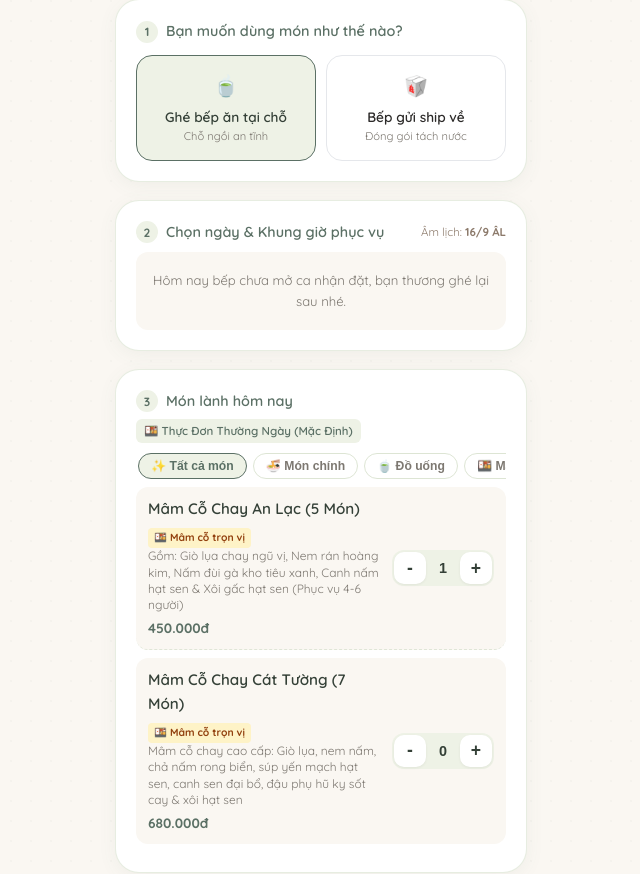
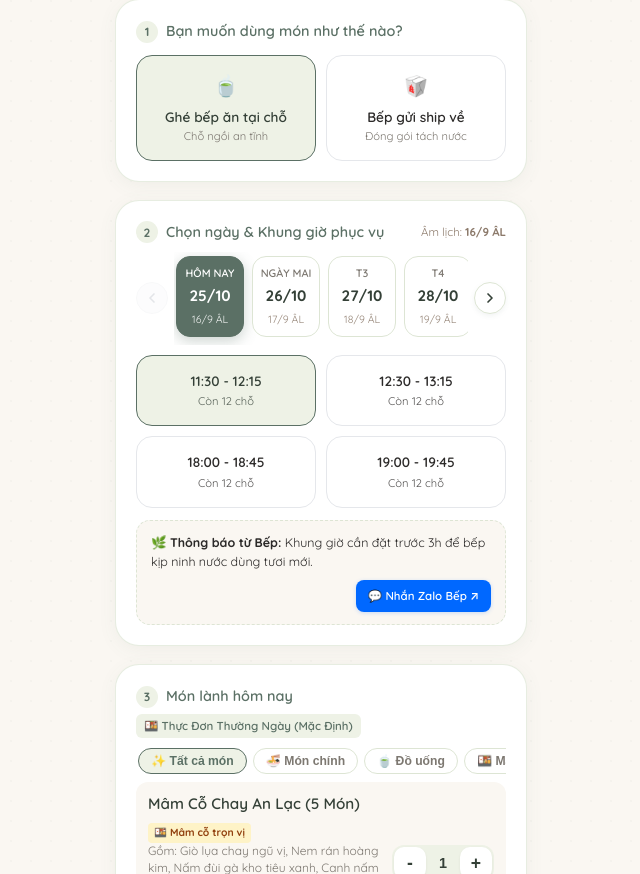
Before and after one commit to quantum-bluesky/veganfoodshop, a PHP site: page / in a window 1280 px wide. Shown: the part 529-1403 px from the top of the page, without its empty margins (319-959 px from the left). Run offline with PHP 8.4, Linux system fonts and the light colour scheme.

Commit message:
Issue #33: Noi rong lich dat cac ngay tiep theo va them slide thanh truot ngang chon ngay

```diff
--- a/assets/css/style.css
+++ b/assets/css/style.css
@@ -327,19 +327,82 @@ body {
     background: #FAF7F2;
 }
 
-/* Thanh Lịch Ngang (Horizontal Date Strip) */
+/* ====================================================================
+   ISSUE #33: Slide Thanh Trượt Ngang Chọn Ngày (Horizontal Date Slider)
+   ==================================================================== */
+.date-slider-wrapper {
+    position: relative;
+    display: flex;
+    align-items: center;
+    gap: 6px;
+    width: 100%;
+    margin-bottom: 10px;
+}
+
+.date-slider-btn {
+    width: 32px;
+    height: 32px;
+    border-radius: 50%;
+    background: #FFFFFF;
+    border: 1.5px solid var(--brand-border-soft);
+    color: var(--brand-tea-dark);
+    display: flex;
+    align-items: center;
+    justify-content: center;
+    flex-shrink: 0;
+    cursor: pointer;
+    box-shadow: 0 2px 5px rgba(91, 112, 101, 0.08);
+    transition: all 0.2s cubic-bezier(0.4, 0, 0.2, 1);
+    z-index: 2;
+    padding: 0;
+}
+
+.date-slider-btn:hover:not(.is-disabled) {
+    background: var(--brand-sage-light);
+    border-color: var(--brand-tea-green);
+    color: var(--brand-tea-green);
+    transform: scale(1.05);
+}
+
+.date-slider-btn:active:not(.is-disabled) {
+    transform: scale(0.92);
+}
+
+.date-slider-btn.is-disabled {
+    opacity: 0.28;
+    cursor: not-allowed;
+    pointer-events: none;
+    box-shadow: none;
+    background: #F3F4F6;
+    border-color: #E5E7EB;
+    color: #9CA3AF;
+}
+
+/* Thanh Lịch Ngang (Horizontal Date Strip Container) */
 .date-strip-container {
     display: flex;
+    flex: 1 1 auto;
     gap: 8px;
     overflow-x: auto;
-    padding: 4px 2px 10px 2px;
+    padding: 4px 2px 8px 2px;
+    scroll-behavior: smooth;
     scroll-snap-type: x mandatory;
     -webkit-overflow-scrolling: touch;
-    scrollbar-width: none;
+    scrollbar-width: thin;
+    scrollbar-color: rgba(91, 112, 101, 0.2) transparent;
 }
 
 .date-strip-container::-webkit-scrollbar {
-    display: none;
+    height: 3px;
+}
+
+.date-strip-container::-webkit-scrollbar-track {
+    background: transparent;
+}
+
+.date-strip-container::-webkit-scrollbar-thumb {
+    background: rgba(91, 112, 101, 0.2);
+    border-radius: 999px;
 }
 
 .date-chip {
@@ -354,7 +417,7 @@ body {
     cursor: pointer;
     text-decoration: none;
     transition: all 0.2s ease;
-    scroll-snap-align: start;
+    scroll-snap-align: center;
     display: flex;
     flex-direction: column;
     align-items: center;
@@ -371,6 +434,22 @@ body {
     color: #FFFFFF !important;
     border-color: var(--brand-tea-green);
     box-shadow: 0 4px 14px rgba(91, 112, 101, 0.3);
+}
+
+.date-chip.is-ended:not(.is-active) {
+    opacity: 0.72;
+    background: #FAF7F2;
+}
+
+.badge-ended-chip {
+    font-size: 0.58rem;
+    font-weight: 700;
+    padding: 1px 4px;
+    border-radius: 4px;
+    margin-top: 2px;
+    white-space: nowrap;
+    background: #E5E7EB;
+    color: #4B5563;
 }
 
 .date-chip.is-active .date-chip-dow,
--- a/config/config.php
+++ b/config/config.php
@@ -12,7 +12,7 @@ $baseConfig = [
         'env' => 'development',
         'debug' => true,
         'timezone' => 'Asia/Ho_Chi_Minh',
-        'version' => '1.15.0',
+        'version' => '1.15.1',
     ],
     'database' => [
         'path' => __DIR__ . '/../database/bep_an_yen.db',
--- a/index.php
+++ b/index.php
@@ -74,6 +74,34 @@ $shopClosedStatusToday = $configService->getShopClosedStatus($today);
 $availableDates = $slotService->getAvailableDates($advanceBookingDays);
 $reqDate = (string)($_GET['date'] ?? '');
 $selectedDate = ($reqDate !== '' && in_array($reqDate, $availableDates, true)) ? $reqDate : (!empty($availableDates) ? $availableDates[0] : $today);
+
+// Kiểm tra nếu hôm nay không đủ điều kiện chọn giờ đặt (hết suất / quá giờ) để tự động gợi ý ngày tiếp theo (Issue #33)
+$isTodayAllUnavailable = false;
+$firstAvailableFutureDate = null;
+if (!empty($availableDates)) {
+    $todaySlots = $slotService->getSlotsByDate($today, true, $minLeadTimeHours);
+    $hasBookableToday = false;
+    foreach ($todaySlots as $tslot) {
+        if (!empty($tslot['is_bookable'])) {
+            $hasBookableToday = true;
+            break;
+        }
+    }
+    if (!$hasBookableToday) {
+        $isTodayAllUnavailable = true;
+        foreach ($availableDates as $ad) {
+            if ($ad > $today) {
+                $firstAvailableFutureDate = $ad;
+                break;
+            }
+        }
+        // Nếu khách vào trang lần đầu chưa chọn ngày và hôm nay đã hết ca:
+        // Tự động chuyển selectedDate sang ngày tiếp theo còn ca để khách không bị cụt
+        if ($reqDate === '' && $firstAvailableFutureDate !== null) {
+            $selectedDate = $firstAvailableFutureDate;
+        }
+    }
+}
 
 $datesWithLunar = [];
 $datesWithPromos = [];
@@ -416,9 +444,15 @@ $previewImageUrl = $protocol . $host . ($scriptDir !== '' ? $scriptDir : '') . '
                     </span>
                 </div>
 
-                <!-- Thanh Lịch Ngang Trượt (Horizontal Date Strip - Issue #19 & #20) -->
+                <!-- Thanh Lịch Ngang Trượt Slider (Horizontal Date Slider - Issue #33) -->
                 <?php if (count($availableDates) > 1): ?>
-                    <div class="date-strip-container" role="tablist" aria-label="Chọn ngày phục vụ">
+                    <div class="date-slider-wrapper" id="dateSliderWrapper">
+                        <button type="button" class="date-slider-btn btn-prev is-disabled" id="btnDateSliderPrev" aria-label="Trượt xem ngày trước" title="Xem ngày trước">
+                            <svg width="16" height="16" viewBox="0 0 24 24" fill="none" stroke="currentColor" stroke-width="2.5" stroke-linecap="round" stroke-linejoin="round">
+                                <polyline points="15 18 9 12 15 6"></polyline>
+                            </svg>
+                        </button>
+                        <div class="date-strip-container" id="dateStripContainer" role="tablist" aria-label="Chọn ngày phục vụ">
                             <?php foreach ($availableDates as $d):
                                 $lunar = $datesWithLunar[$d] ?? null;
                                 $ts = strtotime($d);
@@ -430,9 +464,11 @@ $previewImageUrl = $protocol . $host . ($scriptDir !== '' ? $scriptDir : '') . '
                                 }
                                 $isActive = ($d === $selectedDate);
                                 $hasPromoOnDate = !empty($datesWithPromos[$d]);
+                                $isEndedToday = ($d === $today && $isTodayAllUnavailable);
                             ?>
                                 <a href="index.php?date=<?= urlencode($d) ?>"
-                               class="date-chip <?= $isActive ? 'is-active' : '' ?>"
+                                   class="date-chip <?= $isActive ? 'is-active' : '' ?> <?= $isEndedToday ? 'is-ended' : '' ?>"
+                                   data-date="<?= htmlspecialchars($d, ENT_QUOTES, 'UTF-8') ?>"
                                    role="tab"
                                    aria-selected="<?= $isActive ? 'true' : 'false' ?>">
                                     <span class="date-chip-dow"><?= $dow ?></span>
@@ -448,8 +484,17 @@ $previewImageUrl = $protocol . $host . ($scriptDir !== '' ? $scriptDir : '') . '
                                             🔥 KM
                                         </span>
                                     <?php endif; ?>
+                                    <?php if ($isEndedToday): ?>
+                                        <span class="badge-ended-chip">Hết ca</span>
+                                    <?php endif; ?>
                                 </a>
                             <?php endforeach; ?>
+                        </div>
+                        <button type="button" class="date-slider-btn btn-next" id="btnDateSliderNext" aria-label="Trượt xem ngày tiếp theo" title="Xem ngày tiếp theo">
+                            <svg width="16" height="16" viewBox="0 0 24 24" fill="none" stroke="currentColor" stroke-width="2.5" stroke-linecap="round" stroke-linejoin="round">
+                                <polyline points="9 18 15 12 9 6"></polyline>
+                            </svg>
+                        </button>
                     </div>
                 <?php endif; ?>
 
@@ -524,7 +569,13 @@ $previewImageUrl = $protocol . $host . ($scriptDir !== '' ? $scriptDir : '') . '
                     <div id="urgentZaloNoteText" style="font-size: 0.78rem; color: var(--text-charcoal); line-height: 1.55;">
                         <?= $slotNoticeContext['notice_html'] ?: '🌿 <strong>Thông báo từ Bếp:</strong> Khung giờ cần đặt trước ' . $minLeadTimeHours . 'h để bếp kịp ninh nước dùng tươi mới.' ?>
                     </div>
-                    <div id="urgentZaloBtnWrapper" style="display: <?= !empty($sellerZaloUrl) ? 'flex' : 'none' ?>; justify-content: flex-end; margin-top: 8px;">
+                    <div id="urgentZaloBtnWrapper" style="display: <?= (!empty($sellerZaloUrl) || ($selectedDate === $today && $isTodayAllUnavailable && !empty($firstAvailableFutureDate))) ? 'flex' : 'none' ?>; justify-content: flex-end; align-items: center; gap: 8px; margin-top: 8px; flex-wrap: wrap;">
+                        <?php if ($selectedDate === $today && $isTodayAllUnavailable && !empty($firstAvailableFutureDate)): ?>
+                            <a id="btnNextAvailableDate" href="index.php?date=<?= urlencode($firstAvailableFutureDate) ?>"
+                               style="background: #5B7065; color: #FFFFFF; font-size: 0.72rem; padding: 7px 12px; border-radius: 8px; text-decoration: none; font-weight: 600; white-space: nowrap; box-shadow: 0 1px 4px rgba(91, 112, 101, 0.2); display: inline-flex; align-items: center; gap: 4px;">
+                                📅 Đặt cho ngày <?= date('d/m', strtotime($firstAvailableFutureDate)) ?> ➔
+                            </a>
+                        <?php endif; ?>
                         <?php if (!empty($sellerZaloUrl)): ?>
                             <a id="btnUrgentZalo" href="<?= htmlspecialchars($sellerZaloUrl, ENT_QUOTES, 'UTF-8') ?>" target="_blank" rel="noopener noreferrer"
                                style="background: #0068FF; color: #FFFFFF; font-size: 0.72rem; padding: 7px 12px; border-radius: 8px; text-decoration: none; font-weight: 600; white-space: nowrap; box-shadow: 0 1px 4px rgba(0, 104, 255, 0.2); display: inline-flex; align-items: center; gap: 4px;">
--- a/src/Services/SlotService.php
+++ b/src/Services/SlotService.php
@@ -340,11 +340,57 @@ class SlotService
     }
 
     /**
+     * Tự động đảm bảo có ca phục vụ cho các ngày tiếp theo trong khoảng advance_booking_days (Issue #33)
+     */
+    public function ensureSlotsForUpcomingDays(?int $advanceBookingDays = null): void
+    {
+        $days = $advanceBookingDays ?? (int)$this->configService->get('advance_booking_days', '7');
+        $defaultSlots = [
+            '11:30 - 12:15' => 12,
+            '12:30 - 13:15' => 12,
+            '18:00 - 18:45' => 12,
+            '19:00 - 19:45' => 12,
+        ];
+
+        $today = date('Y-m-d');
+        $stmtCheck = $this->db->prepare('SELECT COUNT(*) FROM time_slots WHERE slot_date = :d');
+        $stmtInsert = $this->db->prepare('
+            INSERT INTO time_slots (slot_date, slot_time, max_capacity, is_active)
+            VALUES (:d, :t, :cap, 1)
+        ');
+
+        for ($i = 0; $i <= $days; $i++) {
+            $targetDate = date('Y-m-d', strtotime("+{$i} days"));
+            $closedStatus = $this->configService->getShopClosedStatus($targetDate);
+            if ($closedStatus['is_closed']) {
+                continue;
+            }
+
+            $stmtCheck->execute([':d' => $targetDate]);
+            $count = (int)$stmtCheck->fetchColumn();
+
+            // Nếu ngày này chưa có ca nào trong hệ thống, tự động sinh ca chuẩn
+            if ($count === 0) {
+                foreach ($defaultSlots as $slotTime => $capacity) {
+                    $stmtInsert->execute([
+                        ':d' => $targetDate,
+                        ':t' => $slotTime,
+                        ':cap' => $capacity,
+                    ]);
+                }
+            }
+        }
+    }
+
+    /**
      * Lấy danh sách các ngày có mở ca (sắp xếp tăng dần, trong khoảng advance_booking_days)
      */
     public function getAvailableDates(?int $advanceBookingDays = null): array
     {
         $days = $advanceBookingDays ?? (int)$this->configService->get('advance_booking_days', '7');
+        // Nới rộng lịch đặt: Đảm bảo các ngày tiếp theo luôn có ca khả dụng trong lịch (Issue #33)
+        $this->ensureSlotsForUpcomingDays($days);
+
         $today = date('Y-m-d');
         $maxDate = date('Y-m-d', strtotime("+{$days} days"));
 
```
Also changed, not shown: assets/js/app.js (+98 -0 lines), tests/Unit/Issue33_DateSliderAndFutureSlotsTest.php (added, +274 -0 lines), tests/run_tests.php (+2 -0 lines), README.md. Lines whose indentation alone changed are shown as unchanged.
